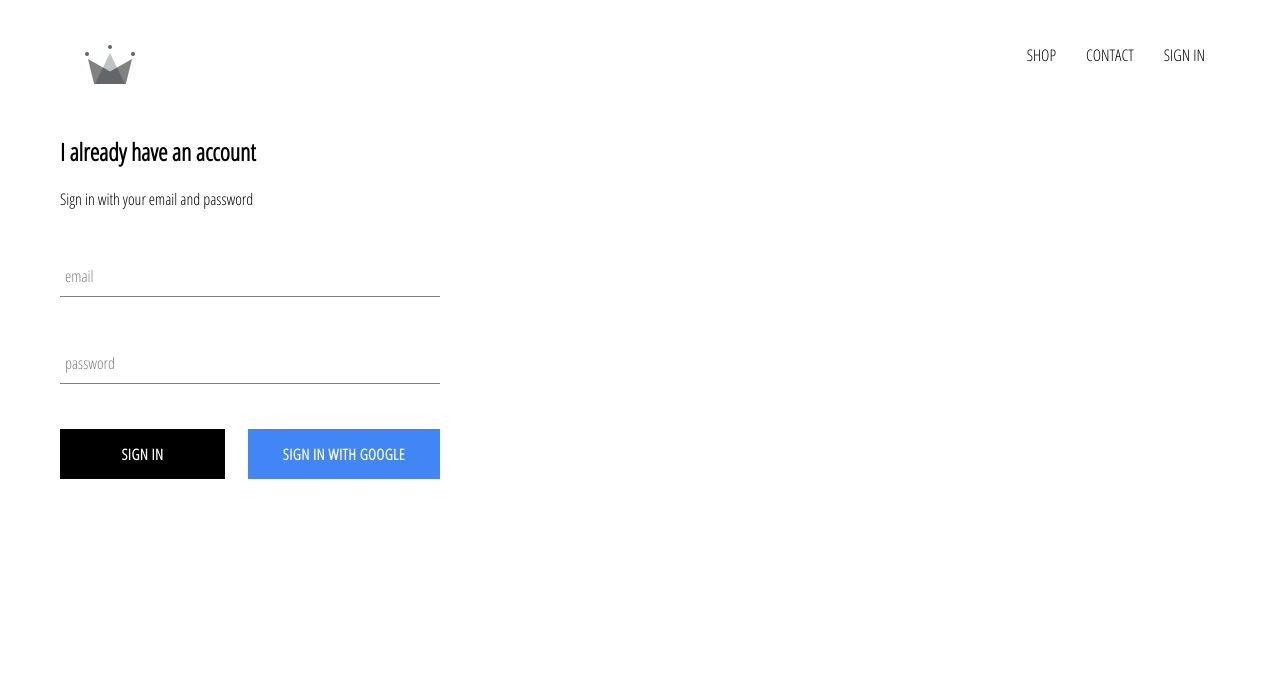
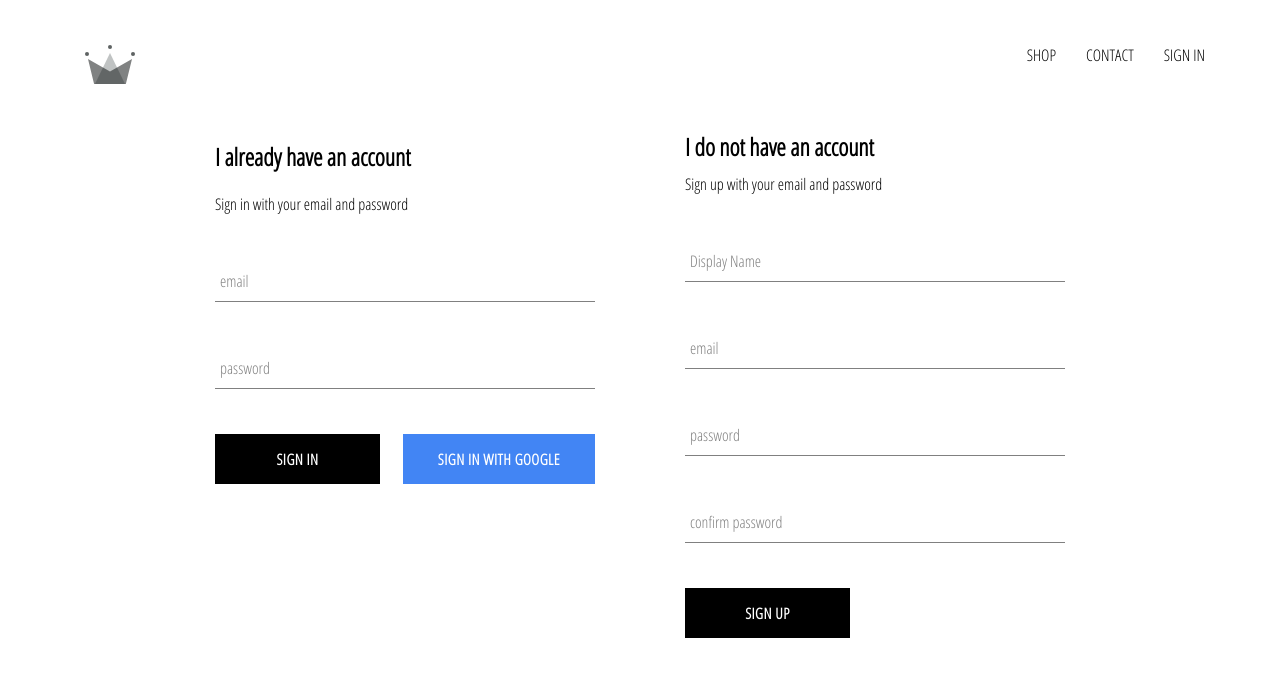
Before and after one commit to Oumeir-Rengony/crwn-clothing, a React (Create React App) app: page /signin in a window 1280 px wide. Shown: the top 676 px of the page. Built offline with nearby package versions, Linux system fonts and the light colour scheme; no server answers.

Commit message:
implemented sign up with firestore

```diff
--- a/src/App.js
+++ b/src/App.js
@@ -9,7 +9,7 @@
 import SignInAndSignUpPage from './Pages/sign-in-and-sign-up/sign-in-and-sign-up.component';
 import Header from './components/header/header.component';
 
-import {auth} from './firebase/firebase-utils';
+import {auth, createUserProfileDocument} from './firebase/firebase-utils';
 
 function App() {
 
@@ -17,9 +17,19 @@
 
   useEffect(() => {
     let unsubscribeFromAuth = null;
-    unsubscribeFromAuth = auth.onAuthStateChanged(user => {
-      setCurrentUser(user);
-      console.log(user);
+    unsubscribeFromAuth = auth.onAuthStateChanged(async userAuth => {
+      if(userAuth){
+        const userRef = await createUserProfileDocument(userAuth);
+
+        userRef.onSnapshot(snapShot => {
+          setCurrentUser({
+            id:snapShot.id,
+            ...snapShot.data()
+          });
+          console.log(currentUser);
+        });
+      }
+      setCurrentUser(userAuth);
     });
 
     return () => unsubscribeFromAuth();
--- a/src/Pages/sign-in-and-sign-up/sign-in-and-sign-up.component.jsx
+++ b/src/Pages/sign-in-and-sign-up/sign-in-and-sign-up.component.jsx
@@ -1,11 +1,16 @@
 import React from 'react';
 
 import SignIn from '../../components/sign-in/sign-in.component';
+import SignUp from '../../components/sign-up/sign-up.component';
 
 import './sign-in-and-sign-up.styles.scss';
 
 const SignInAndSignUpPage = () => (
-    <div className='sign-in-and-sign-up'><SignIn /></div>
+
+    <div className='sign-in-and-sign-up'>
+        <SignIn />
+        <SignUp />
+    </div>
 );
 
 export default SignInAndSignUpPage;
--- a/src/Pages/sign-in-and-sign-up/sign-in-and-sign-up.styles.scss
+++ b/src/Pages/sign-in-and-sign-up/sign-in-and-sign-up.styles.scss
@@ -0,0 +1,6 @@
+.sign-in-and-sign-up{
+    width:850px;
+    display:flex;
+    justify-content: space-between;
+    margin:30px auto;
+}
--- /dev/null
+++ b/src/components/sign-up/sign-up.component.jsx
@@ -0,0 +1,113 @@
+import React, { useState } from 'react';
+
+import FormInput from '../form-input/form-input.component';
+import CustomButton from '../custom-button/custom-button.component';
+
+import {auth, createUserProfileDocument} from '../../firebase/firebase-utils';
+
+import './sign-up.styles.scss';
+
+const SignUp = () => {
+
+    const defaultUserAccount = {
+        displayName: '',
+        email: '',
+        password: '',
+        confirmPassword: ''
+    };
+
+    const [userAccount, setUserAccount] = useState(defaultUserAccount);
+
+    // const [userAccount, setUserAccount] = useState({
+    //     displayName: '',
+    //     email: '',
+    //     password: '',
+    //     confirmPassword: ''
+    // });
+
+    const {displayName, email, password, confirmPassword} = userAccount;
+
+    const handleSubmit = async event => {
+        event.preventDefault();
+
+        if(password !== confirmPassword){
+            alert("passwords dont match");
+            return;
+        }
+
+        try{
+            const {user} = await auth.createUserWithEmailAndPassword(email, password);
+            await createUserProfileDocument(user, {displayName});
+            // setUserAccount({
+            //     displayName: '',
+            //     email: '',
+            //     password: '',
+            //     confirmPassword: ''
+            // });
+            setUserAccount(defaultUserAccount);
+        }
+        catch(error){
+            console.log(error);
+        }
+    };
+
+    const handleChange = event => {
+        const {name, value} = event.target;
+        setUserAccount(prev =>{
+            return {
+               ...prev,
+               [name]: value
+            }
+        });
+    };
+
+
+
+    return(
+        <div className="sign-up">
+            <h2 className="title">I do not have an account</h2>
+            <span>Sign up with your email and password</span>
+            <form className="sign-up-form" onSubmit={handleSubmit}>
+                <FormInput
+                    type="text"
+                    name="displayName"
+                    value={displayName}
+                    onChange={handleChange}
+                    label="Display Name"
+                    required
+                >
+                </FormInput>
+                <FormInput
+                    type="email"
+                    name="email"
+                    value={email}
+                    onChange={handleChange}
+                    label="email"
+                    required
+                >
+                </FormInput>
+                <FormInput
+                    type="password"
+                    name="password"
+                    value={password}
+                    onChange={handleChange}
+                    label="password"
+                    required
+                >
+                </FormInput>
+                <FormInput
+                    type="password"
+                    name="confirmPassword"
+                    value={confirmPassword}
+                    onChange={handleChange}
+                    label="confirm password"
+                    required
+                >
+                </FormInput>
+                <CustomButton type="submit">SIGN UP</CustomButton>
+            </form>
+        </div>
+    );
+};
+
+export default SignUp;
--- /dev/null
+++ b/src/components/sign-up/sign-up.styles.scss
@@ -0,0 +1,9 @@
+.sign-up {
+    display: flex;
+    flex-direction: column;
+    width: 380px;
+
+    .title {
+        margin: 10px 0;
+    }
+}
--- a/src/firebase/firebase-utils.js
+++ b/src/firebase/firebase-utils.js
@@ -12,6 +12,31 @@
     measurementId: "G-9THTHQZXG1"
 };
 
+export const createUserProfileDocument = async (userAuth, additionalData) => {
+    if(!userAuth) return;
+
+    const userRef = firestore.doc(`users/${userAuth.uid}`);
+    const snapShot = await userRef.get();
+
+    if(!snapShot.exists){
+        const{displayName, email} = userAuth;
+        const createdAt = new Date();
+        try{
+            await userRef.set({
+                displayName,
+                email,
+                createdAt,
+                ...additionalData
+            })
+        }
+        catch(error){
+            console.log("error creating user", error.message);
+        }
+    }
+
+    return userRef;
+}
+
 firebase.initializeApp(config);
 
 export const auth = firebase.auth();
```
